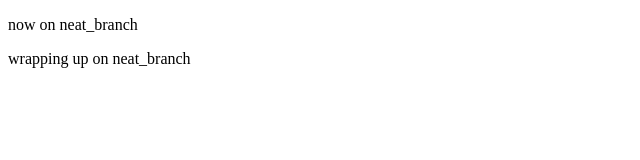
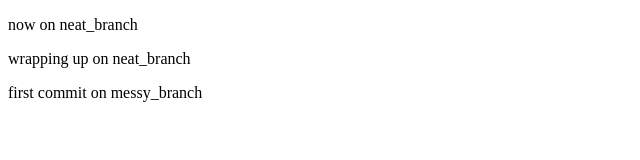
Before and after one commit to jebidev/GitCollab, a plain HTML site: page index.html in a window 1280 px wide. Shown: the whole page, without its empty margins (0-640 px from the left). Drawn offline with Linux system fonts and the light colour scheme.

Commit message:
first commit on messy branch

```diff
--- a/index.html
+++ b/index.html
@@ -8,5 +8,6 @@
 <body>
     <p>now on neat_branch</p>
     <p>wrapping up on neat_branch</p>
+    <p>first commit on messy_branch</p>
 </body>
 </html>
```
